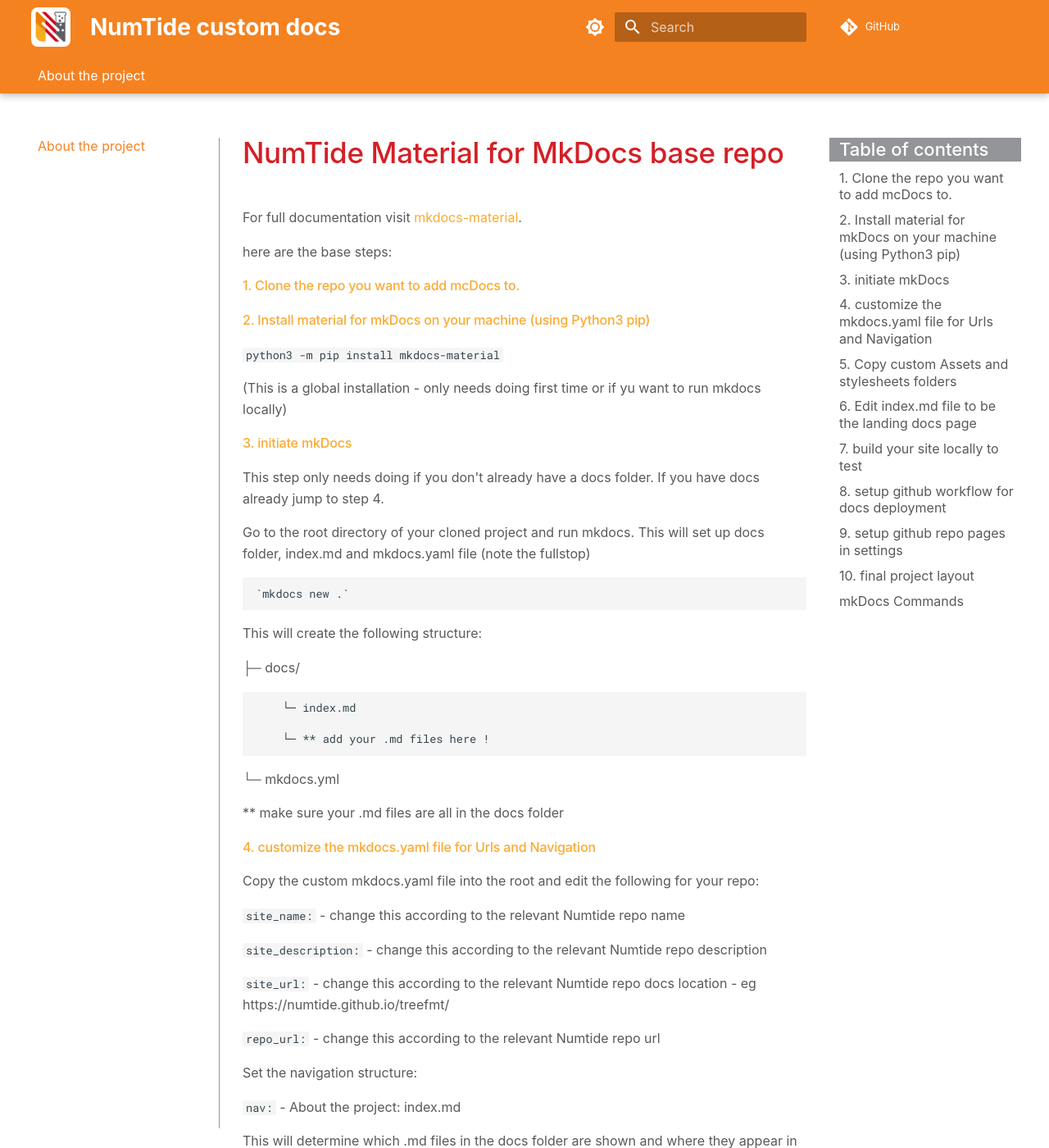
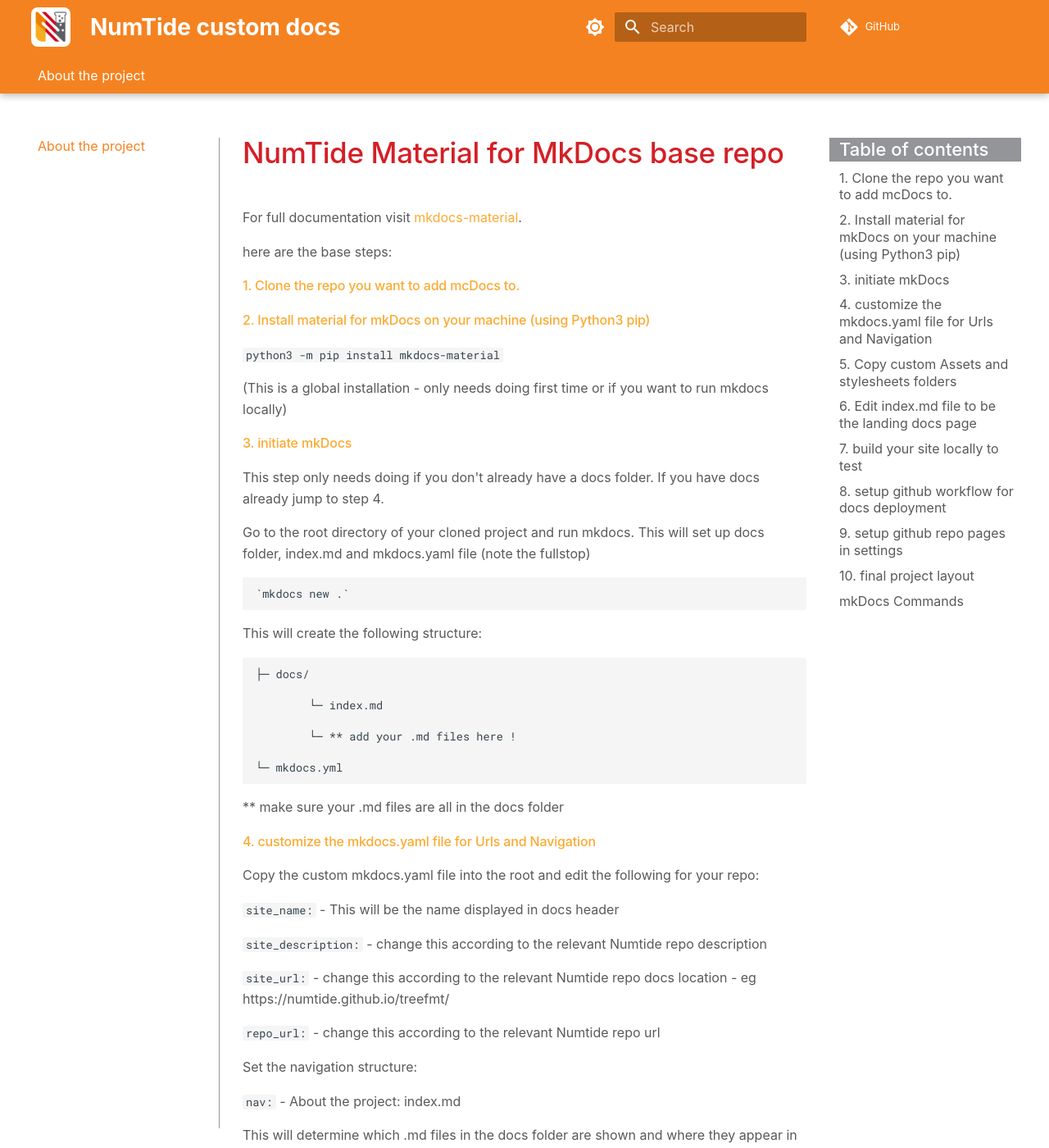
Before and after one commit to numtide/mkdocs-numtide, an MkDocs documentation site: the page built from docs/index.md, in a window 1280 px wide and 1400 px high. Shown: the whole window at 82% size. Built offline with MkDocs 1.6.1 and Material for MkDocs 9.7.7, drawn with Linux system fonts in a browser that asks for light colours; comment, search, counter and statistics services are not loaded.

Commit message:
Update index.md

```diff
--- a/docs/index.md
+++ b/docs/index.md
@@ -10,7 +10,7 @@
 
 `python3 -m pip install mkdocs-material`
 
-(This is a global installation - only needs doing first time or if yu want to run mkdocs locally)
+(This is a global installation - only needs doing first time or if you want to run mkdocs locally)
 
 #### 3. initiate mkDocs
 
@@ -24,13 +24,13 @@
 
 This will create the following structure:
 
-├─ docs/
+	├─ docs/
 
-        └─ index.md
+        	└─ index.md
 
-        └─ ** add your .md files here !
+        	└─ ** add your .md files here !
 
-└─ mkdocs.yml
+	└─ mkdocs.yml
 
 ** make sure your .md files are all in the docs folder
 
@@ -39,7 +39,7 @@
 Copy the custom mkdocs.yaml file into the root and
 edit the following for your repo:
 
-`site_name:` - change this according to the relevant Numtide repo name
+`site_name:` - This will be the name displayed in docs header
 
 `site_description:` - change this according to the relevant Numtide repo description
 
```
